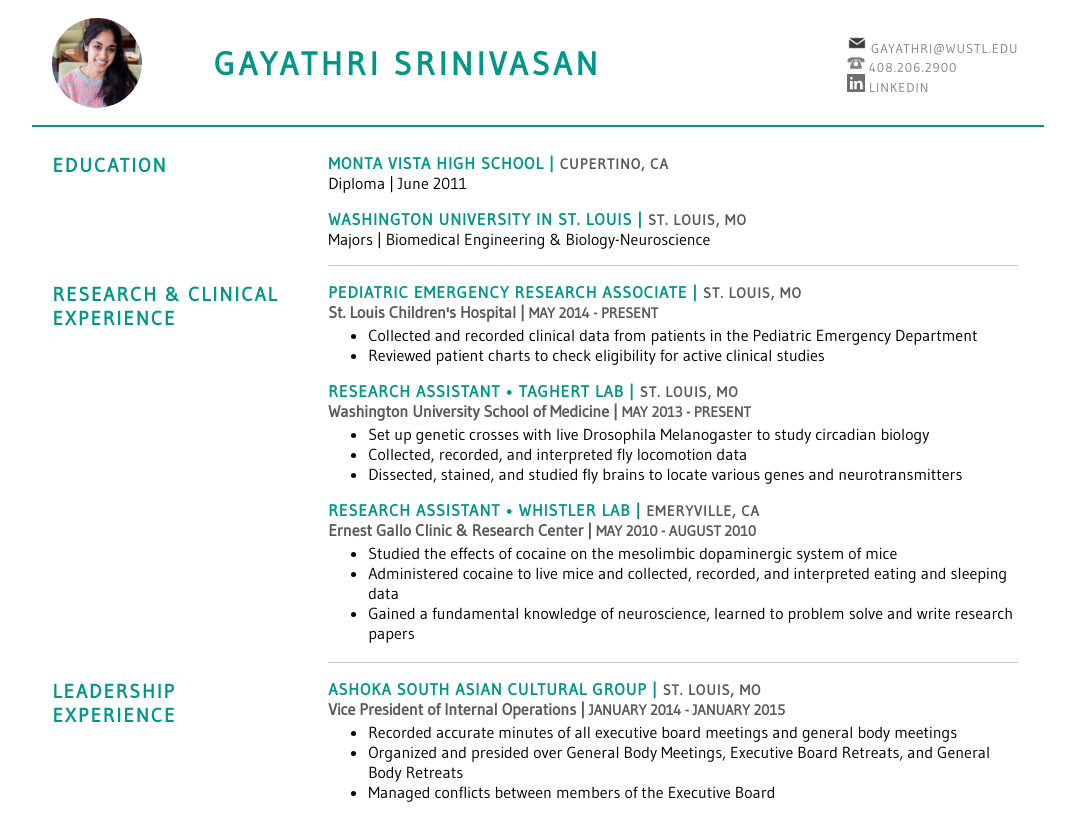
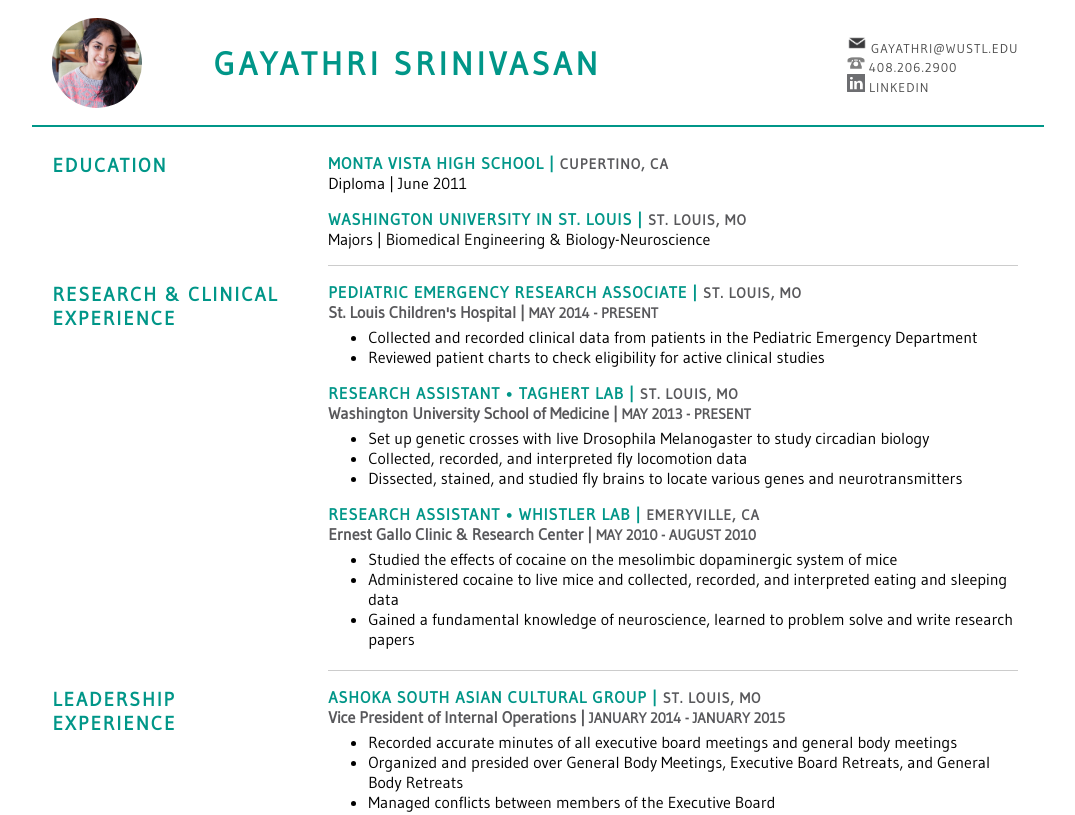
Before and after one commit to gsrinivasan/resume, a plain HTML site: page index.html in a window 1280 px wide. Shown: the top 815 px of the page, without its empty margins (102-1177 px from the left). Drawn offline with Linux system fonts and the light colour scheme.

Commit message:
final edits

```diff
--- a/style.css
+++ b/style.css
@@ -1,6 +1,6 @@
 body {
 	background-color: white;
-	font-family: Gudea, serif;
+	font-family: Gudea;
 }
 
 .CV {
@@ -42,7 +42,7 @@
 }
 
 .contact-info {
-	color: #808284;
+	color: #4C4C4C;
 	position: relative;
 	float: right;
   	display: inline-block;
@@ -58,7 +58,7 @@
 }
 
 .contact-info ul li a:visited, a:link {
-	color: #808284;
+	color: #4C4C4C;
   	text-decoration: none;
 }
 
@@ -131,7 +131,7 @@
 }
 
 .content ul {
-	margin: 3px 0;
+	margin: 5px 0;
 }
 
 .content .skills {
```
